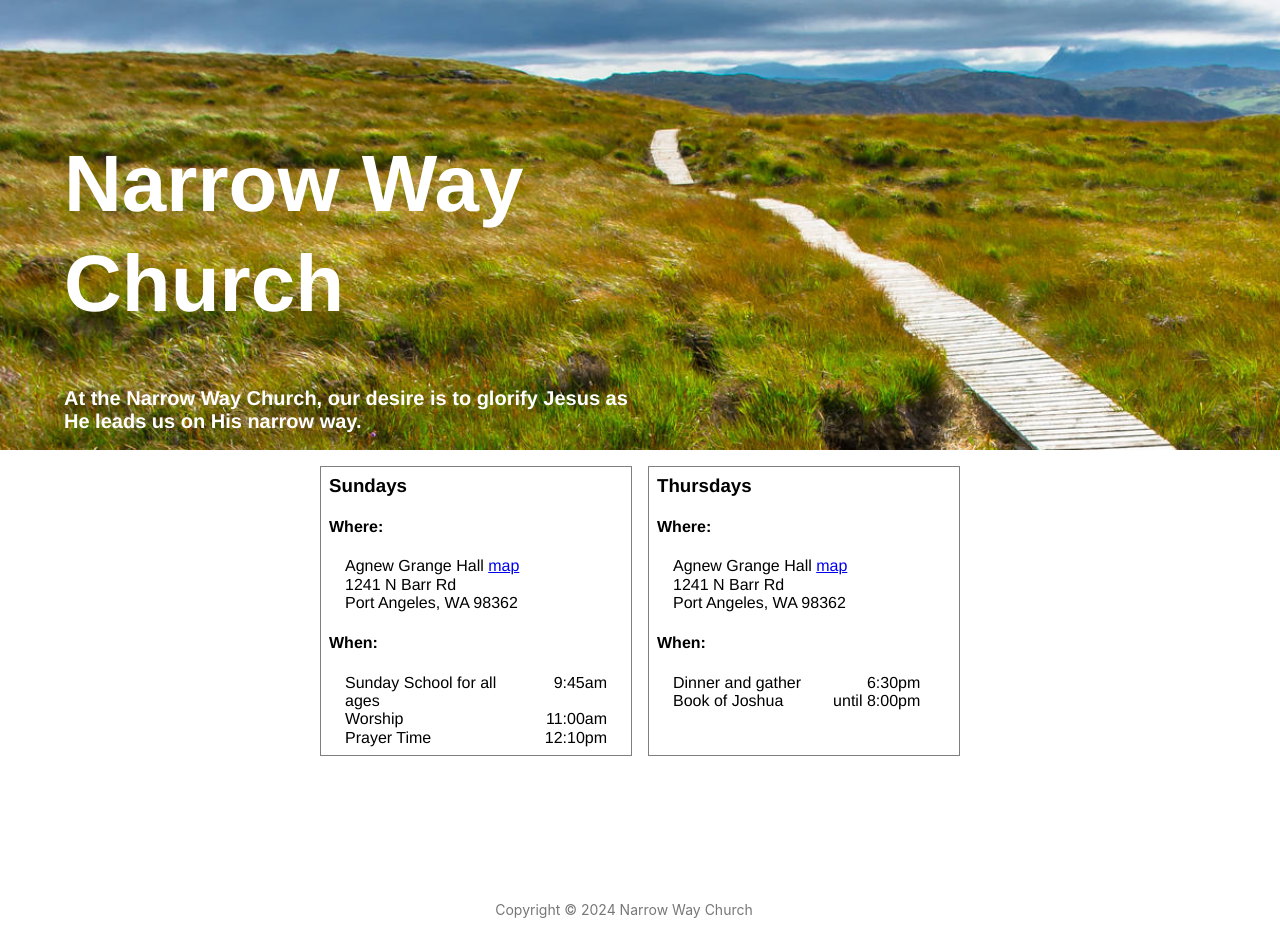
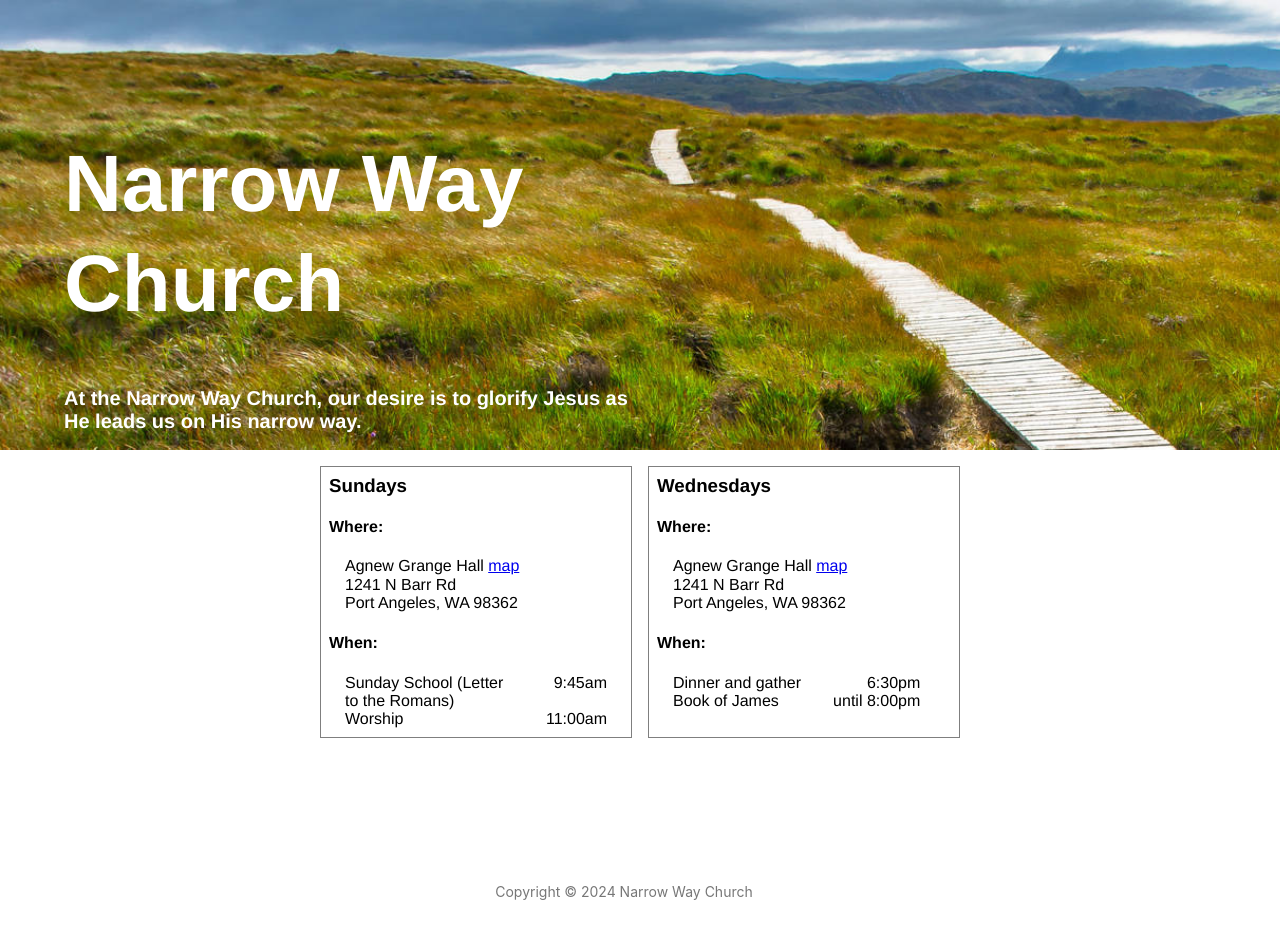
Before and after one commit to narrowwaychurch/narrowwaychurch.github.io, a Jekyll site: the page built from index.html, in a window 1280 px wide. Built offline with Jekyll 4.4.1, drawn with Linux system fonts in a browser that asks for light colours; nearby versions of some CDN libraries.

Commit message:
Update index.html

```diff
--- a/index.html
+++ b/index.html
@@ -23,13 +23,12 @@ permalink: /
 
         <h4>When:</h4>
         <div class="mh3 dt">
-          <div class="dt-row"><div class="dtc pr4">Sunday School for all ages</div><div class="dtc tr">9:45am</div></div>
+          <div class="dt-row"><div class="dtc pr4">Sunday School (Letter to the Romans)</div><div class="dtc tr">9:45am</div></div>
           <div class="dt-row"><div class="dtc pr4">Worship</div><div class="dtc tr">11:00am</div></div>
-          <div class="dt-row"><div class="dtc pr4">Prayer Time</div><div class="dtc tr">12:10pm</div></div>
         </div>
       </section>
       <section class="w-100 w-50-ns mt3 mt0-ns ml0 ml2-ns pa2 ba b--black-50">
-        <h3 class="mt0">Thursdays</h3>
+        <h3 class="mt0">Wednesdays</h3>
 
         <h4>Where:</h4>
         <p class="mh3">Agnew Grange Hall <a href="https://goo.gl/maps/VYR1XRK8DLMMmAyR8">map</a><br>1241 N Barr Rd<br>Port Angeles, WA 98362 </p>
@@ -37,7 +36,7 @@ permalink: /
         <h4>When:</h4>
         <div class="mh3 dt">
           <div class="dt-row"><div class="dtc pr4">Dinner and gather</div><div class="dtc tr">6:30pm</div></div>
-          <div class="dt-row"><div class="dtc pr4">Book of Joshua</div><div class="dtc tr">until 8:00pm</div></div>
+          <div class="dt-row"><div class="dtc pr4">Book of James</div><div class="dtc tr">until 8:00pm</div></div>
         </div>
 
       </section>
```
